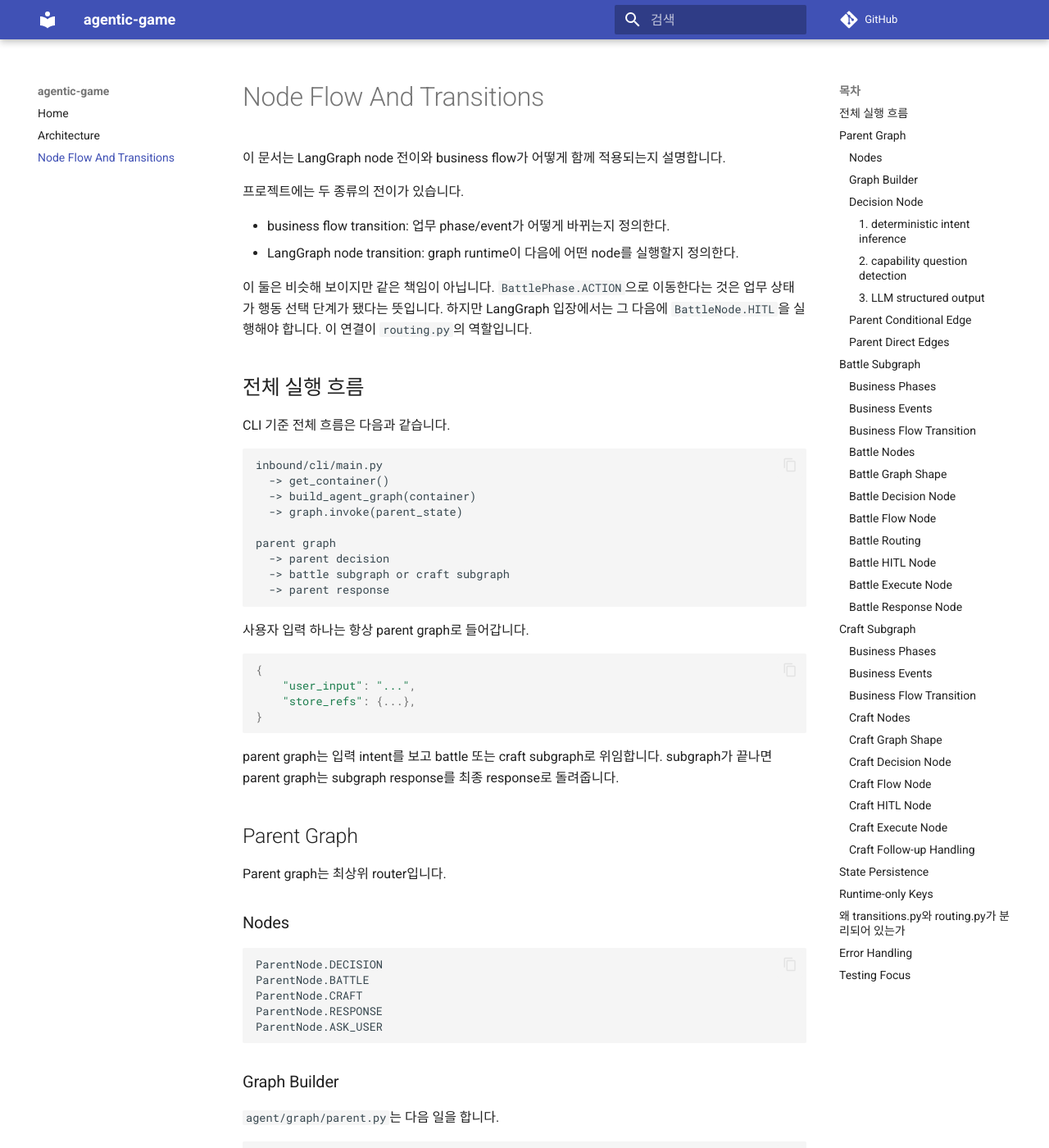
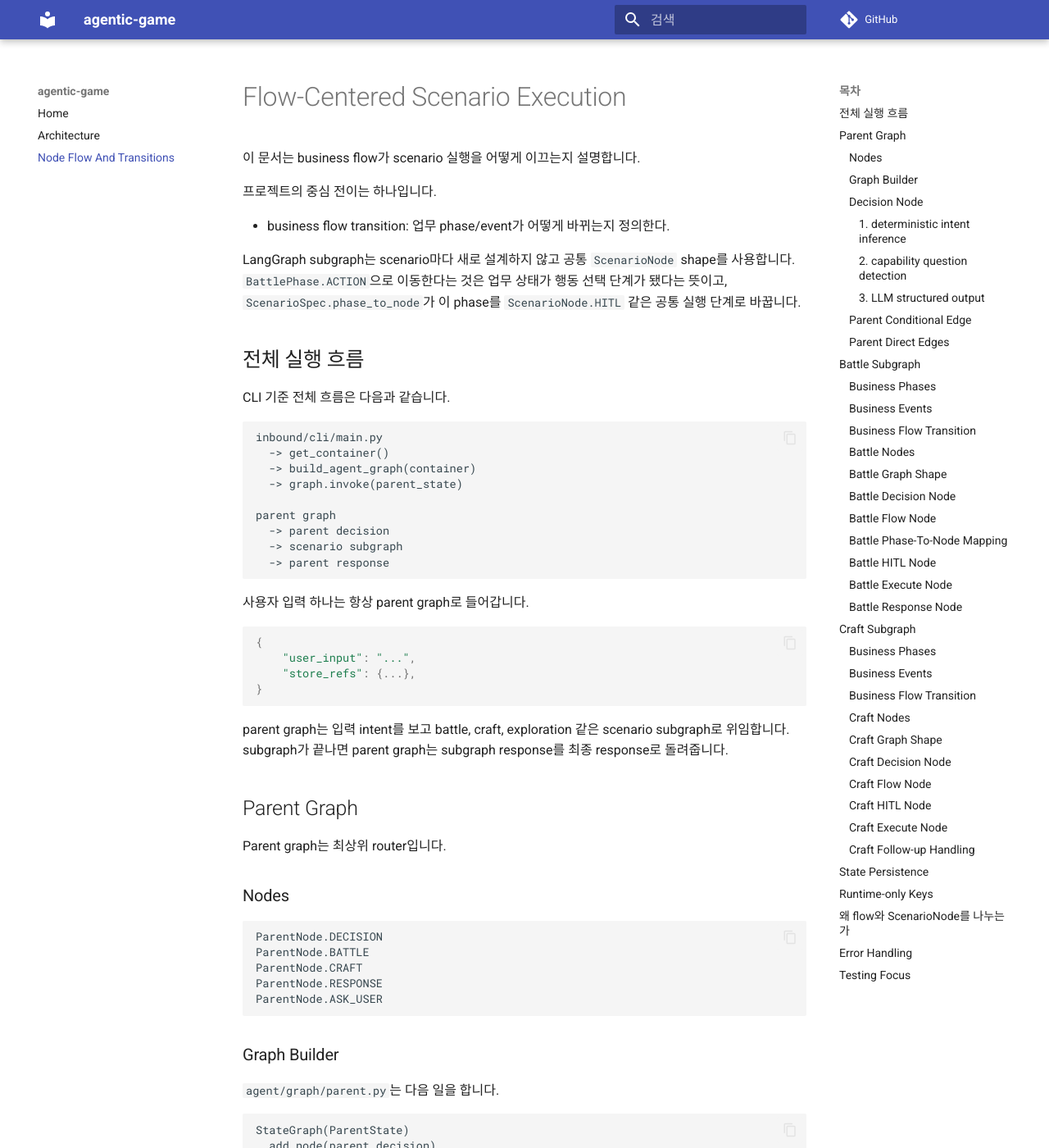
Before and after one commit to seungbaeji/agentic-game, an MkDocs documentation site: the page built from docs/node-flow.md, in a window 1280 px wide and 1400 px high. Shown: the whole window at 82% size. Built offline with MkDocs 1.6.1 and Material for MkDocs 9.7.7, drawn with Linux system fonts in a browser that asks for light colours; comment, search, counter and statistics services are not loaded; some of the changed text lies outside the part shown.

Commit message:
refactor: make scenario flow drive graph execution

````diff
--- a/docs/node-flow.md
+++ b/docs/node-flow.md
@@ -1,13 +1,12 @@
-# Node Flow And Transitions
+# Flow-Centered Scenario Execution
 
-이 문서는 LangGraph node 전이와 business flow가 어떻게 함께 적용되는지 설명합니다.
+이 문서는 business flow가 scenario 실행을 어떻게 이끄는지 설명합니다.
 
-프로젝트에는 두 종류의 전이가 있습니다.
+프로젝트의 중심 전이는 하나입니다.
 
 - business flow transition: 업무 phase/event가 어떻게 바뀌는지 정의한다.
-- LangGraph node transition: graph runtime이 다음에 어떤 node를 실행할지 정의한다.
 
-이 둘은 비슷해 보이지만 같은 책임이 아닙니다. `BattlePhase.ACTION`으로 이동한다는 것은 업무 상태가 행동 선택 단계가 됐다는 뜻입니다. 하지만 LangGraph 입장에서는 그 다음에 `BattleNode.HITL`을 실행해야 합니다. 이 연결이 `routing.py`의 역할입니다.
+LangGraph subgraph는 scenario마다 새로 설계하지 않고 공통 `ScenarioNode` shape를 사용합니다. `BattlePhase.ACTION`으로 이동한다는 것은 업무 상태가 행동 선택 단계가 됐다는 뜻이고, `ScenarioSpec.phase_to_node`가 이 phase를 `ScenarioNode.HITL` 같은 공통 실행 단계로 바꿉니다.
 
 ## 전체 실행 흐름
 
@@ -21,7 +20,7 @@
 
 parent graph
   -> parent decision
-  -> battle subgraph or craft subgraph
+  -> scenario subgraph
   -> parent response
 ```
 
@@ -34,7 +33,7 @@
 }
 ```
 
-parent graph는 입력 intent를 보고 battle 또는 craft subgraph로 위임합니다. subgraph가 끝나면 parent graph는 subgraph response를 최종 response로 돌려줍니다.
+parent graph는 입력 intent를 보고 battle, craft, exploration 같은 scenario subgraph로 위임합니다. subgraph가 끝나면 parent graph는 subgraph response를 최종 response로 돌려줍니다.
 
 ## Parent Graph
 
@@ -201,12 +200,12 @@
 ### Battle Nodes
 
 ```text
-BattleNode.DECISION
-BattleNode.FLOW
-BattleNode.HITL
-BattleNode.EXECUTE
-BattleNode.RESPONSE
-BattleNode.ASK_USER
+ScenarioNode.DECISION
+ScenarioNode.FLOW
+ScenarioNode.HITL
+ScenarioNode.EXECUTE
+ScenarioNode.RESPONSE
+ScenarioNode.ASK_USER
 ```
 
 ### Battle Graph Shape
@@ -240,7 +239,7 @@
 2. 사용자 입력에서 명시적 event를 추론한다.
 3. 추론되면 LLM을 호출하지 않고 event를 확정한다.
 4. 추론되지 않으면 LLM structured output으로 `BattleDecision`을 받는다.
-5. `next_node = BattleNode.FLOW`를 반환한다.
+5. `next_node = ScenarioNode.FLOW`를 반환한다.
 
 반환 예시:
 
@@ -250,7 +249,7 @@
     "event": BattleEvent.ATTACK,
     "available_actions": [...],
     "reason": "...",
-    "next_node": BattleNode.FLOW,
+    "next_node": ScenarioNode.FLOW,
 }
 ```
 
@@ -262,9 +261,9 @@
 
 1. `state["phase"]`와 `state["event"]`를 읽는다.
 2. `resolve_battle_transition(phase, event)`로 flow rule을 찾는다.
-3. rule이 없으면 `BattleNode.ASK_USER`로 보낸다.
+3. rule이 없으면 `ScenarioNode.ASK_USER`로 보낸다.
 4. rule이 있으면 `next_phase = rule.to_phase`를 얻는다.
-5. `routing.battle_node_after_phase(next_phase)`로 LangGraph next node를 결정한다.
+5. `ScenarioSpec.phase_to_node[next_phase]`로 LangGraph next node를 결정한다.
 
 중요한 점은 flow node가 두 단계를 연결한다는 것입니다.
 
@@ -277,7 +276,7 @@
 ```text
 PREPARE + ATTACK
   -> flow transition: RESOLVE
-  -> routing: BattleNode.EXECUTE
+  -> phase_to_node: ScenarioNode.EXECUTE
 ```
 
 반환 state update:
@@ -286,24 +285,26 @@
 {
     "phase": BattlePhase.RESOLVE,
     "available_actions": serialize_battle_actions(BattlePhase.RESOLVE),
-    "next_node": BattleNode.EXECUTE,
+    "next_node": ScenarioNode.EXECUTE,
 }
 ```
 
-### Battle Routing
+### Battle Phase-To-Node Mapping
 
-`agent/routing.py`:
+`ScenarioSpec.phase_to_node`:
 
 ```python
-def battle_node_after_phase(phase: BattlePhase) -> BattleNode:
-    if phase == BattlePhase.ACTION:
-        return BattleNode.HITL
-    if phase == BattlePhase.RESOLVE:
-        return BattleNode.EXECUTE
-    return BattleNode.RESPONSE
+BATTLE_SCENARIO = ScenarioSpec(
+    ...,
+    phase_to_node={
+        BattlePhase.ACTION: ScenarioNode.HITL,
+        BattlePhase.RESOLVE: ScenarioNode.EXECUTE,
+        BattlePhase.COMPLETE: ScenarioNode.RESPONSE,
+    },
+)
 ```
 
-이 규칙은 flow transition table과 분리되어 있습니다. flow는 업무 phase만 알고, routing은 graph runtime node만 압니다.
+이 규칙은 flow transition table과 분리되어 있습니다. flow는 업무 phase만 알고, scenario definition이 phase를 공통 graph 실행 단계로 바꿉니다.
 
 ### Battle HITL Node
 
@@ -314,7 +315,7 @@
 ```python
 {
     "response": "HITL 필요: ...",
-    "next_node": BattleNode.RESPONSE,
+    "next_node": ScenarioNode.RESPONSE,
 }
 ```
 
@@ -322,7 +323,7 @@
 
 ```python
 {
-    "next_node": BattleNode.DECISION,
+    "next_node": ScenarioNode.DECISION,
 }
 ```
 
@@ -363,7 +364,7 @@
         ...
     },
     "response": "...",
-    "next_node": BattleNode.RESPONSE,
+    "next_node": ScenarioNode.RESPONSE,
 }
 ```
 
@@ -413,12 +414,12 @@
 ### Craft Nodes
 
 ```text
-CraftNode.DECISION
-CraftNode.FLOW
-CraftNode.HITL
-CraftNode.EXECUTE
-CraftNode.RESPONSE
-CraftNode.ASK_USER
+ScenarioNode.DECISION
+ScenarioNode.FLOW
+ScenarioNode.HITL
+ScenarioNode.EXECUTE
+ScenarioNode.RESPONSE
+ScenarioNode.ASK_USER
 ```
 
 ### Craft Graph Shape
@@ -440,7 +441,7 @@
 
 1. 현재 phase의 available actions를 만든다.
 2. 명시적 recipe intent를 추론한다.
-3. recipe가 있으면 `CraftNode.FLOW`로 보낸다.
+3. recipe가 있으면 `ScenarioNode.FLOW`로 보낸다.
 4. `SELECT_RECIPE` phase에서 recipe가 없으면 `CONTINUE` event로 `FLOW`에 보낸다.
 5. `CRAFT` phase에서 recipe가 없으면 `ASK_USER`로 보낸다.
 6. 그 외에는 LLM structured output으로 `CraftDecision`을 받는다.
@@ -456,17 +457,19 @@
 
 ### Craft Flow Node
 
-`craft_flow_node`는 `resolve_craft_transition(phase, event)`로 business flow rule을 찾고, `craft_node_after_phase(next_phase)`로 LangGraph next node를 고릅니다.
+`craft_flow_node`는 `resolve_craft_transition(phase, event)`로 business flow rule을 찾고, `ScenarioSpec.phase_to_node[next_phase]`로 LangGraph next node를 고릅니다.
 
-`agent/routing.py`:
+`ScenarioSpec.phase_to_node`:
 
 ```python
-def craft_node_after_phase(phase: CraftPhase) -> CraftNode:
-    if phase == CraftPhase.CRAFT:
-        return CraftNode.HITL
-    if phase == CraftPhase.RESULT:
-        return CraftNode.EXECUTE
-    return CraftNode.RESPONSE
+CRAFT_SCENARIO = ScenarioSpec(
+    ...,
+    phase_to_node={
+        CraftPhase.CRAFT: ScenarioNode.HITL,
+        CraftPhase.RESULT: ScenarioNode.EXECUTE,
+        CraftPhase.COMPLETE: ScenarioNode.RESPONSE,
+    },
+)
 ```
 
 예:
@@ -474,13 +477,13 @@
 ```text
 SELECT_RECIPE + CONTINUE
   -> flow transition: CRAFT
-  -> routing: CraftNode.HITL
+  -> phase_to_node: ScenarioNode.HITL
 ```
 
 ```text
 CRAFT + CRAFT_POTION
   -> flow transition: RESULT
-  -> routing: CraftNode.EXECUTE
+  -> phase_to_node: ScenarioNode.EXECUTE
 ```
 
 ### Craft HITL Node
@@ -492,7 +495,7 @@
 ```python
 {
     "response": "HITL 필요: 제작할 아이템을 선택하세요. ...",
-    "next_node": CraftNode.ASK_USER,
+    "next_node": ScenarioNode.ASK_USER,
 }
 ```
 
@@ -500,7 +503,7 @@
 
 ```python
 {
-    "next_node": CraftNode.DECISION,
+    "next_node": ScenarioNode.DECISION,
 }
 ```
 
@@ -589,19 +592,7 @@
 
 테스트에서도 persisted state에 `next_node`가 없는지 확인합니다.
 
-## 왜 transitions.py와 routing.py가 분리되어 있는가
-
-`transitions.py`는 LangGraph edge table입니다.
-
-```text
-어떤 node에서 어떤 node로 갈 수 있는가?
-```
-
-`routing.py`는 phase-to-node mapping입니다.
-
-```text
-업무 phase가 결정된 뒤 LangGraph runtime은 어떤 node를 실행해야 하는가?
-```
+## 왜 flow와 ScenarioNode를 나누는가
 
 `flow/*.py`는 business transition입니다.
 
@@ -609,7 +600,19 @@
 현재 phase와 event가 주어졌을 때 다음 업무 phase는 무엇인가?
 ```
 
-세 계층을 합치면 다음 순서가 됩니다.
+`ScenarioSpec.phase_to_node`는 phase-to-node mapping입니다.
+
+```text
+업무 phase가 결정된 뒤 LangGraph runtime은 어떤 node를 실행해야 하는가?
+```
+
+`agent/graph/scenario_graph.py`는 공통 LangGraph node shape입니다.
+
+```text
+ScenarioNode 사이에 어떤 실행 경로가 있는가?
+```
+
+이 셋을 합치면 다음 순서가 됩니다.
 
 ```text
 user input
@@ -617,13 +620,13 @@
   -> event
   -> flow transition
   -> next business phase
-  -> routing
-  -> next graph node
-  -> transitions edge table
+  -> ScenarioSpec.phase_to_node
+  -> ScenarioNode
+  -> generic scenario graph
   -> actual LangGraph transition
 ```
 
-이 분리 덕분에 업무 흐름을 바꾸는 작업과 LangGraph node 구조를 바꾸는 작업이 서로 덜 얽힙니다.
+이 분리 덕분에 업무 흐름을 바꾸는 작업은 flow와 scenario definition에 머물고, LangGraph node 구조는 공통 graph shape 안에 머뭅니다.
 
 ## Error Handling
 
````
Also changed, not shown: README.md (+14 -15 lines), docs/architecture.md (+5 -15 lines), docs/index.md (+2 -2 lines), 10 other files.
